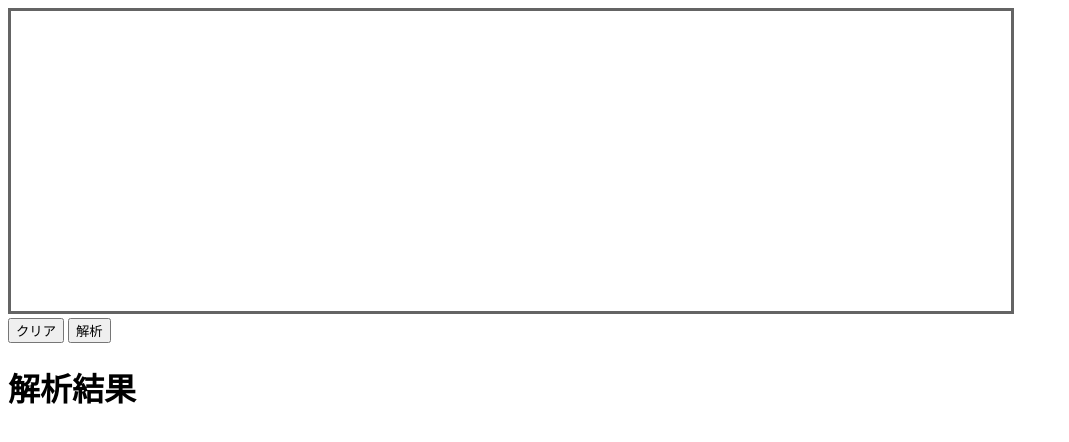
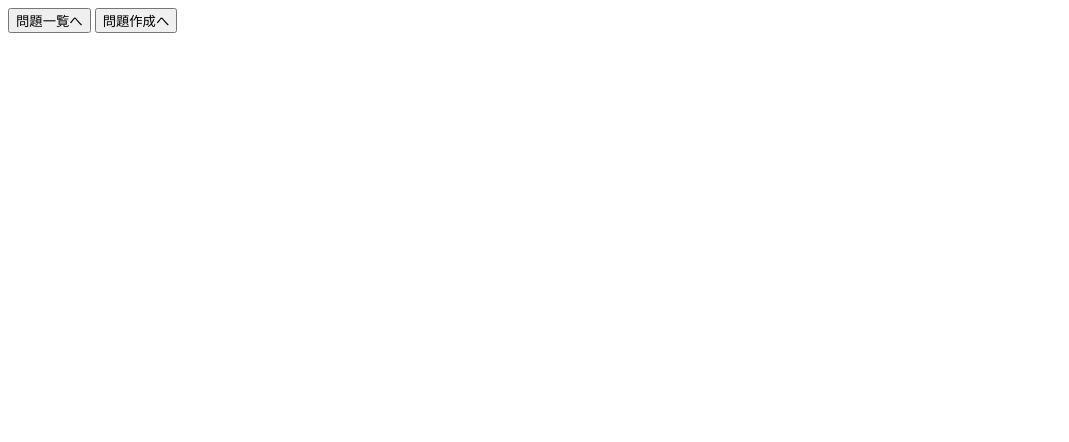
Before and after one commit to higashi000/oneprog-oneans-front, a plain HTML site: page index.html in a window 1280 px wide. Shown: the whole page, without its empty margins (0-1069 px from the left). Drawn offline with Linux system fonts and the light colour scheme.

Commit message:
Add home

```diff
--- a/index.html
+++ b/index.html
@@ -3,15 +3,9 @@
 <head>
   <meta charset="utf-8" />
   <title>一問一答</title>
-  <link rel="stylesheet" href="index.css">
 </head>
 <body>
-  <canvas class="canvasSolid" id="canvas" width="1000" height="300"></canvas><br>
-  <input type="button" onclick="clearCanvas()" value="クリア">
-  <input type="button" onclick="ocr()" value="解析">
-  <h1>解析結果</h1>
-  <h2 id="result"></h2>
+  <input type="button" onclick="location.href='./getsetlist/index.html'" value="問題一覧へ">
+  <input type="button" onclick="location.href='./registproblem/index.html'" value="問題作成へ">
 </body>
-  <script src='https://unpkg.com/tesseract.js@v2.1.0/dist/tesseract.min.js'></script>
-  <script type="text/javascript" src="./index.js"></script>
 </html>
```
